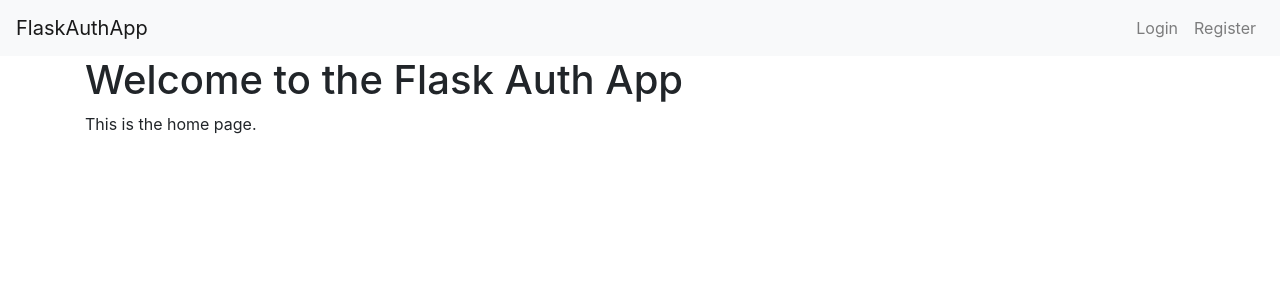
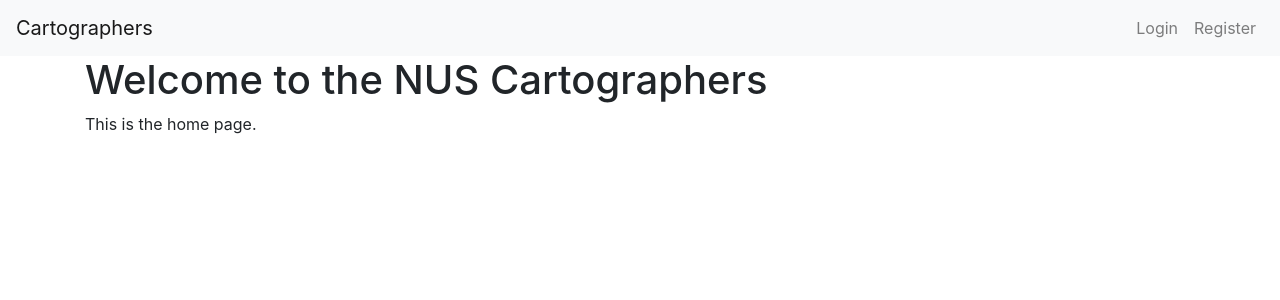
Before and after one commit to mohammedhamdhan/flask-login-registration, a Flask app: page / in a window 1280 px wide. Shown: the top 300 px of the page. Run offline with Flask 3, Linux system fonts and the light colour scheme; some libraries are stand-ins or nearby versions.

Commit message:
html edits

```diff
--- a/app/templates/home.html
+++ b/app/templates/home.html
@@ -1,6 +1,6 @@
 {% extends "layout.html" %}
 {% block title %}Home{% endblock %}
 {% block content %}
-<h1>Welcome to the Flask Auth App</h1>
+<h1>Welcome to the NUS Cartographers</h1>
 <p>This is the home page.</p>
 {% endblock %}
--- a/app/templates/layout.html
+++ b/app/templates/layout.html
@@ -3,12 +3,12 @@
 <head>
     <meta charset="UTF-8">
     <meta name="viewport" content="width=device-width, initial-scale=1.0">
-    <title>{% block title %}{% endblock %} - Flask Auth App</title>
+    <title>{% block title %}{% endblock %} - NUS Cartographers</title>
     <link rel="stylesheet" href="https://stackpath.bootstrapcdn.com/bootstrap/4.5.2/css/bootstrap.min.css">
 </head>
 <body>
     <nav class="navbar navbar-expand-lg navbar-light bg-light">
-        <a class="navbar-brand" href="{{ url_for('main.home') }}">FlaskAuthApp</a>
+        <a class="navbar-brand" href="{{ url_for('main.home') }}">Cartographers</a>
         <div class="collapse navbar-collapse" id="navbarNav">
             <ul class="navbar-nav ml-auto">
                 {% if current_user.is_authenticated %}
--- /dev/null
+++ b/runtime.txt
@@ -0,0 +1 @@
+python-3.12.3
```
Also changed, not shown: 1 other file.
